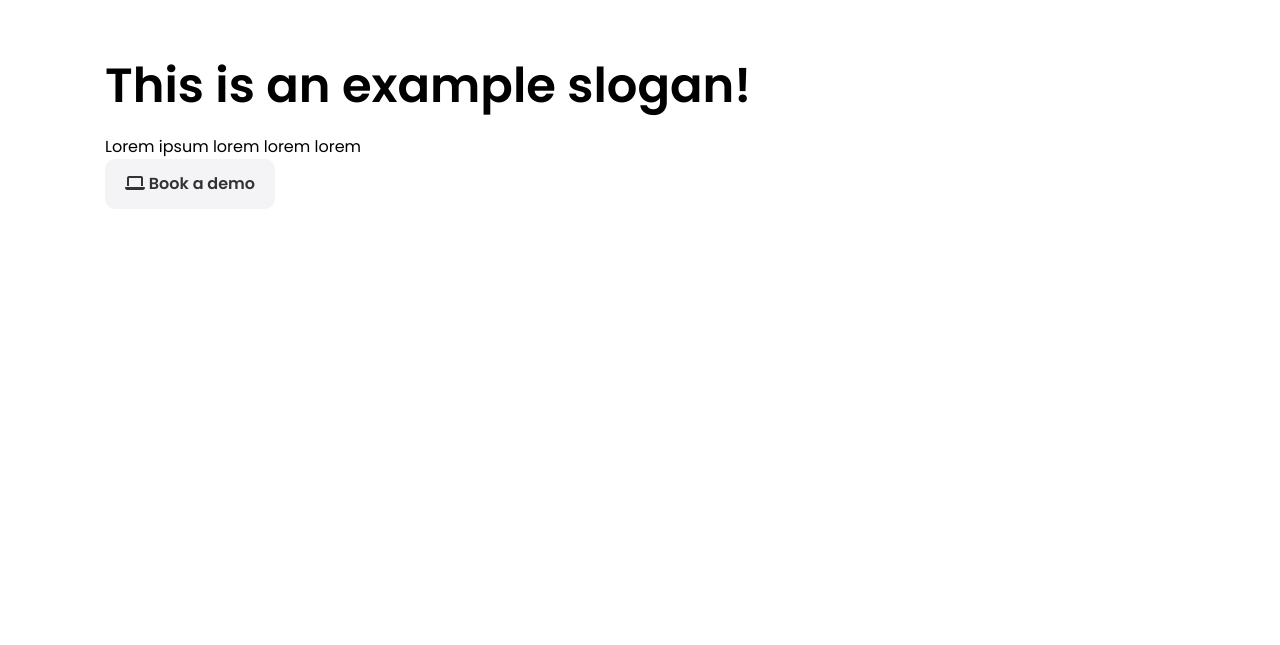
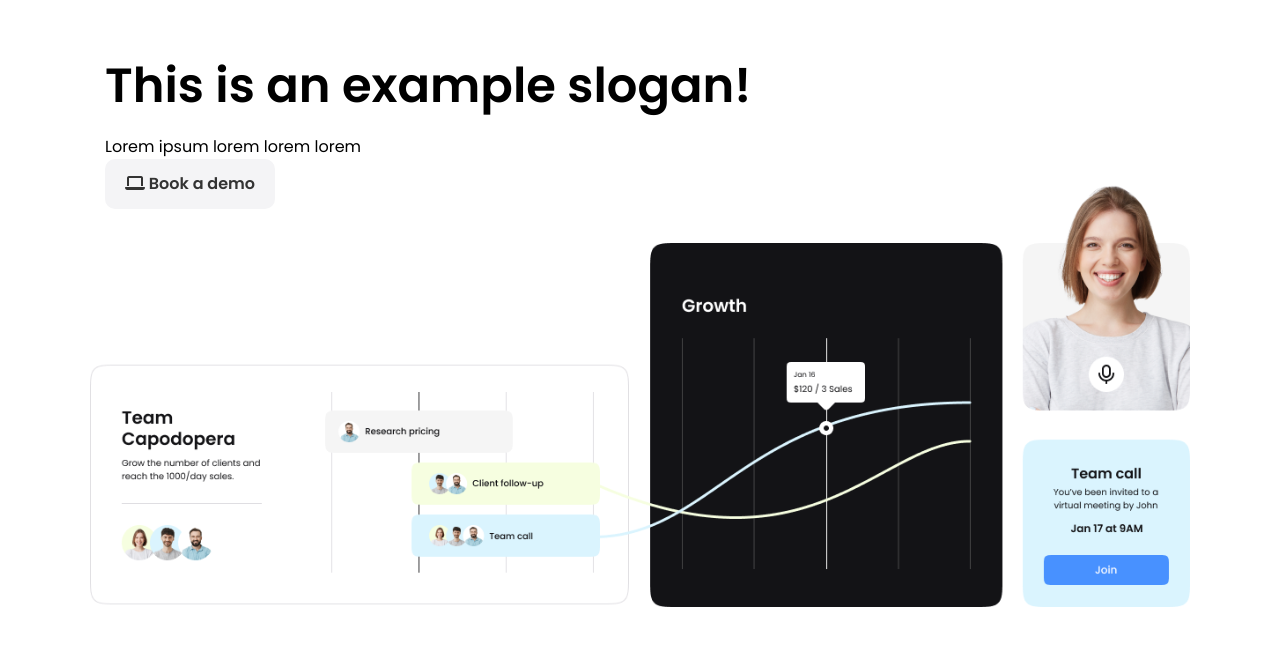
Before and after one commit to JesseSuvisuo/school-frontend-24-25, a plain HTML site: page index.html in a window 1280 px wide. Shown: the part 67-712 px from the top of the page. Drawn offline with Linux system fonts and the light colour scheme.

Commit message:
Added styles

```diff
--- a/css/style.css
+++ b/css/style.css
@@ -68,6 +68,13 @@ img {
 /* Hero */
 .hero {
     margin-bottom: 50px;
+}
+
+.hero .container {
+    background: url('../images/hero-bg.png') no-repeat;
+    background-size: contain;
+    background-position: center bottom;
+    height: 550px;
 }
 
 /* utility classes */
```
